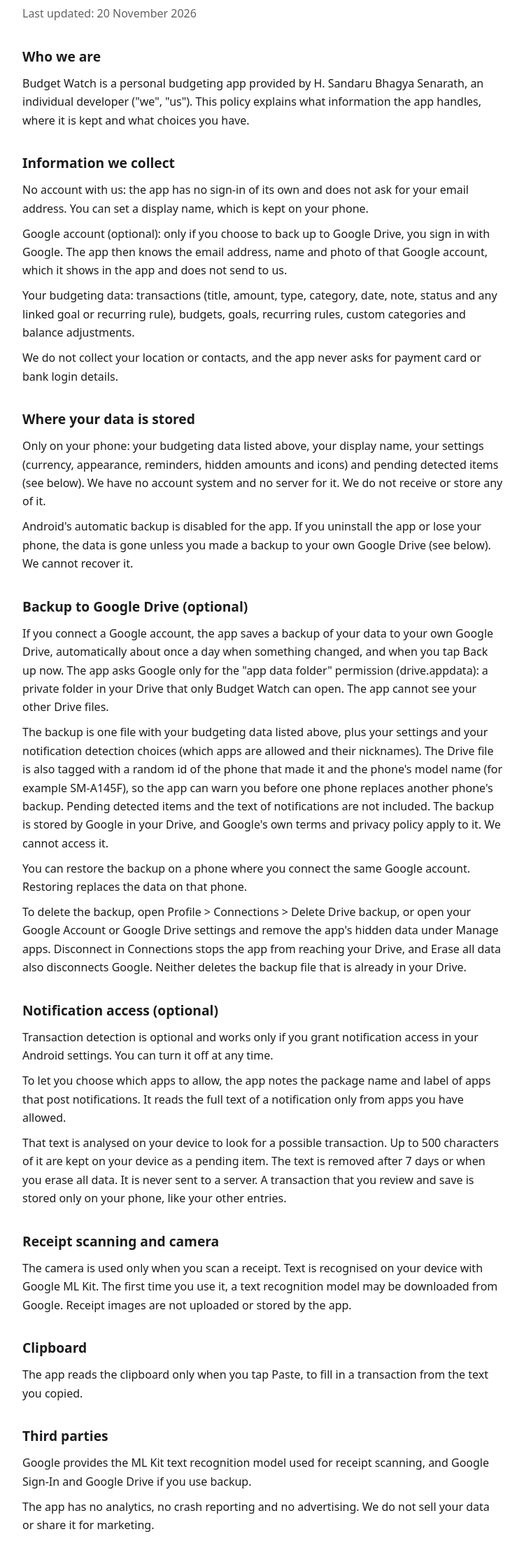
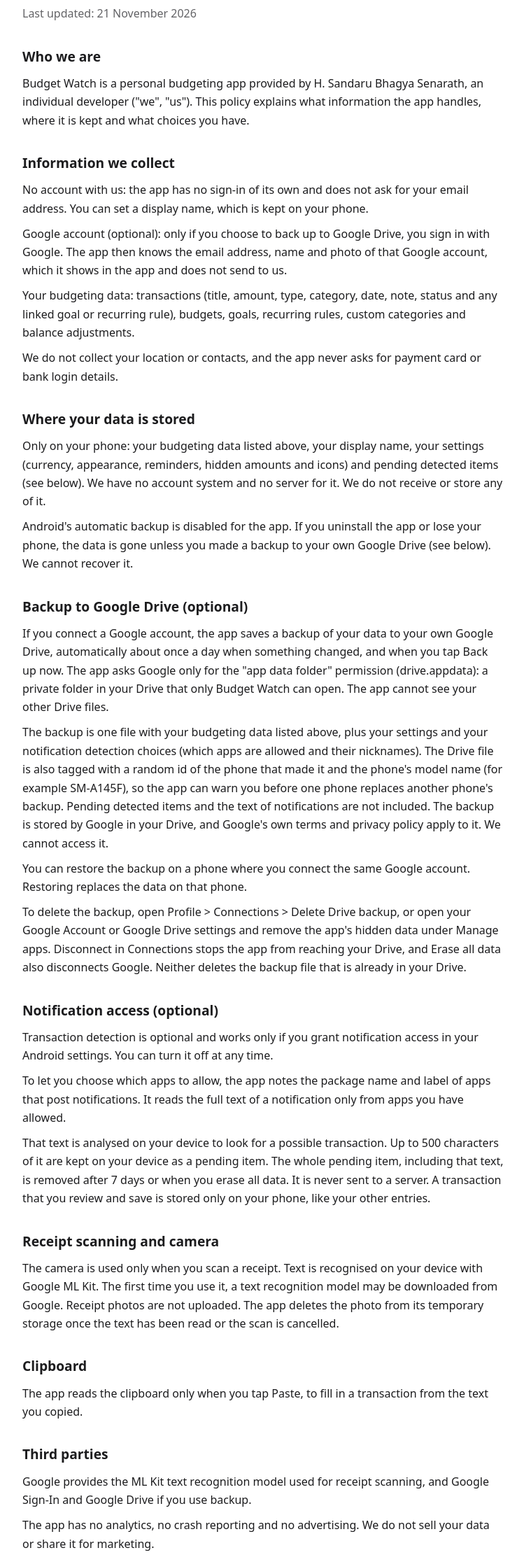
Before and after one commit to Sandaru17513/budget-watch-legal, a plain HTML site: page privacy/index.html in a window 1280 px wide. Shown: the part 111-2333 px from the top of the page at 70% size, without its empty margins (264-1013 px from the left). Drawn offline with Linux system fonts and the light colour scheme.

Commit message:
Policy wording: receipt cache and pending item cleanup (2026-11-21)
Co-Authored-By: Claude Opus 5.5 <noreply@anthropic.com>

```diff
--- a/privacy/index.html
+++ b/privacy/index.html
@@ -4,7 +4,7 @@
 <meta charset="utf-8">
 <meta name="viewport" content="width=device-width, initial-scale=1">
 <title>Privacy Policy | Budget Watch</title>
-<meta name="description" content="Budget Watch Privacy Policy. Last updated 20 November 2026.">
+<meta name="description" content="Budget Watch Privacy Policy. Last updated 21 November 2026.">
 <style>
 :root{color-scheme:light dark;--bg:#fff;--fg:#1c1c1e;--muted:#636366;--line:#e5e5ea;--link:#0a6b3d}
 @media (prefers-color-scheme:dark){:root{--bg:#121214;--fg:#f2f2f7;--muted:#a1a1a6;--line:#2c2c2e;--link:#5ad58f}}
@@ -25,7 +25,7 @@ ul.docs{padding-left:1.2rem}
 <main>
 <p class="muted"><a href="../">Budget Watch</a></p>
 <h1>Privacy Policy</h1>
-<p class="muted">Last updated: 20 November 2026</p>
+<p class="muted">Last updated: 21 November 2026</p>
 <section>
 <h2>Who we are</h2>
 <p>Budget Watch is a personal budgeting app provided by H. Sandaru Bhagya Senarath, an individual developer (&quot;we&quot;, &quot;us&quot;). This policy explains what information the app handles, where it is kept and what choices you have.</p>
@@ -53,11 +53,11 @@ ul.docs{padding-left:1.2rem}
 <h2>Notification access (optional)</h2>
 <p>Transaction detection is optional and works only if you grant notification access in your Android settings. You can turn it off at any time.</p>
 <p>To let you choose which apps to allow, the app notes the package name and label of apps that post notifications. It reads the full text of a notification only from apps you have allowed.</p>
-<p>That text is analysed on your device to look for a possible transaction. Up to 500 characters of it are kept on your device as a pending item. The text is removed after 7 days or when you erase all data. It is never sent to a server. A transaction that you review and save is stored only on your phone, like your other entries.</p>
+<p>That text is analysed on your device to look for a possible transaction. Up to 500 characters of it are kept on your device as a pending item. The whole pending item, including that text, is removed after 7 days or when you erase all data. It is never sent to a server. A transaction that you review and save is stored only on your phone, like your other entries.</p>
 </section>
 <section>
 <h2>Receipt scanning and camera</h2>
-<p>The camera is used only when you scan a receipt. Text is recognised on your device with Google ML Kit. The first time you use it, a text recognition model may be downloaded from Google. Receipt images are not uploaded or stored by the app.</p>
+<p>The camera is used only when you scan a receipt. Text is recognised on your device with Google ML Kit. The first time you use it, a text recognition model may be downloaded from Google. Receipt photos are not uploaded. The app deletes the photo from its temporary storage once the text has been read or the scan is cancelled.</p>
 </section>
 <section>
 <h2>Clipboard</h2>
```
Also changed, not shown: index.html (+1 -1 lines).
